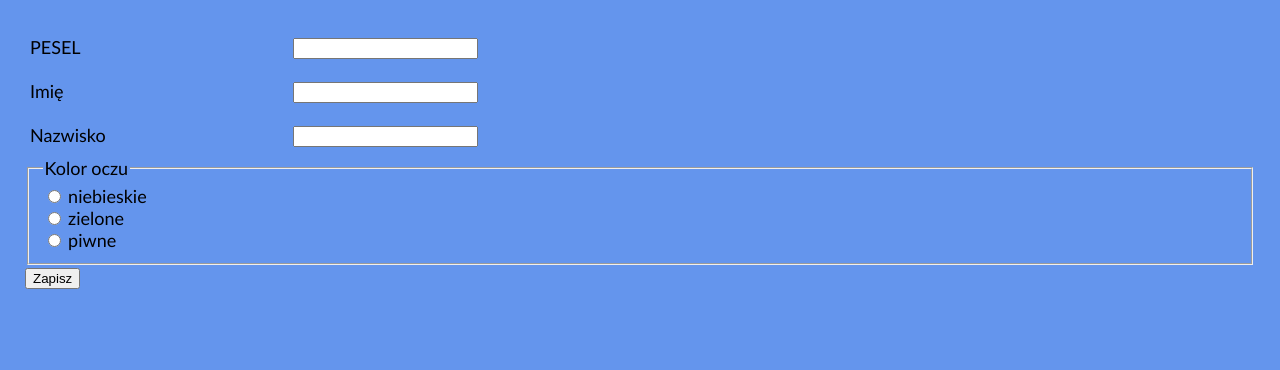
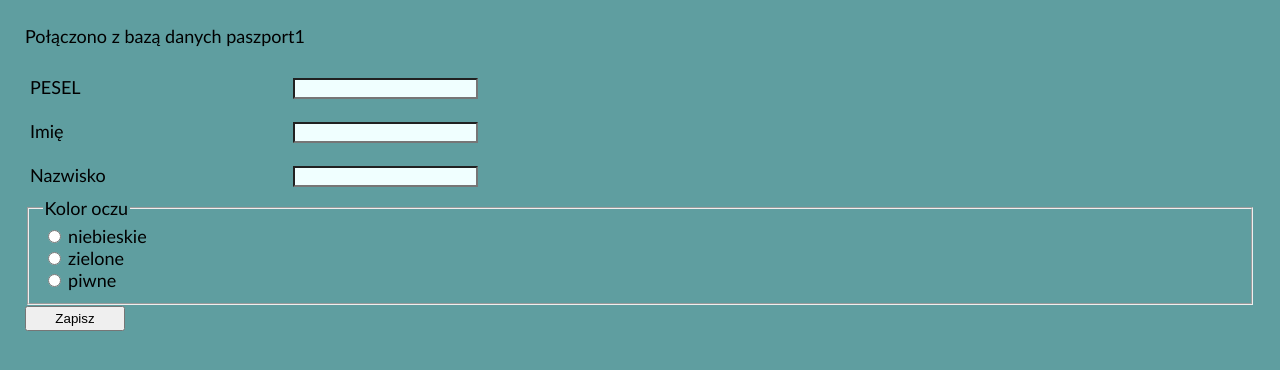
Before and after one commit to FoXiasty/js-klasa-5-Pawe--Slazyk, a PHP site: page / in a window 1280 px wide. Shown: the top 370 px of the page. Run offline with PHP 8.4, Linux system fonts and the light colour scheme.

Commit message:
aefguip;

```diff
--- a/projekt/index.css
+++ b/projekt/index.css
@@ -1,5 +1,5 @@
 body{
-    background-color: cornflowerblue;
+    background-color: cadetblue;
     font-family: Calibri;
     font-size: 18px;
     margin: 25px;
@@ -13,3 +13,23 @@ table{
 td, th{
     padding: 10px 5px;
 }
+
+input{
+    background-color: azure;
+}
+
+input [type = "tekst"]{
+    width: 100%;
+}
+
+input [type = "radio"]{
+    margin-top: 10px;
+    margin-bottom: 10px;
+    margin-left: 5px;
+    margin-right: 5px;
+}
+
+button {
+    height: 25px;
+    width: 100px;
+}
--- a/projekt/index.js
+++ b/projekt/index.js
@@ -28,5 +28,7 @@ function validateForm() {
         isValid = false;
     }
 
+
+
     return isValid;
 }
--- a/projekt/index.html
+++ b/projekt/index.php
@@ -9,8 +9,39 @@
 </head>
 
 <body>
-    <form action="index.html" method="post" onsubmit="return validateForm()">
+    <form action="index.php" method="post" onsubmit="return validateForm()">
 
+<?php
+    $success = true;
+    try{
+        $DB = new mysqli(
+            "127.0.0.1",
+            "paszport1",
+            "Paszport2024",
+            "paszport1",
+        );
+    }
+    catch (Exception $e){
+        $success = false;
+?>
+    <p class="error">Błąd łączenia z bazą danych: <?= $e ?></p>
+<?php
+    }
+
+    if($success){
+?>
+        <p class="success">Połączono z bazą danych paszport1</p>
+<?php
+    }
+
+    if($_SERVER["REQUEST_METHOD"] == "POST"){
+        $PESEL = $_POST["pesel"];
+        $firstname = $_POST["imie"];
+        $lastname = $_POST["nazwiko"];
+        $color = $_POST["kolor"];
+        $DB -> query("INSERT INTO paszporty VALUES ('$PESEL' , '$firstname' , '$lastname' , '$color')");
+    }
+?>
         <table>
             <tr>
                 <td> <label for="pesel"> PESEL</label> </td>
```
